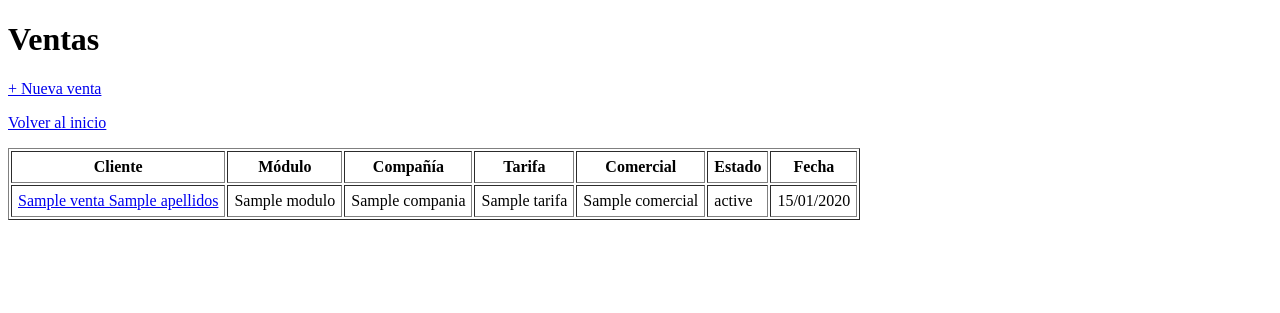
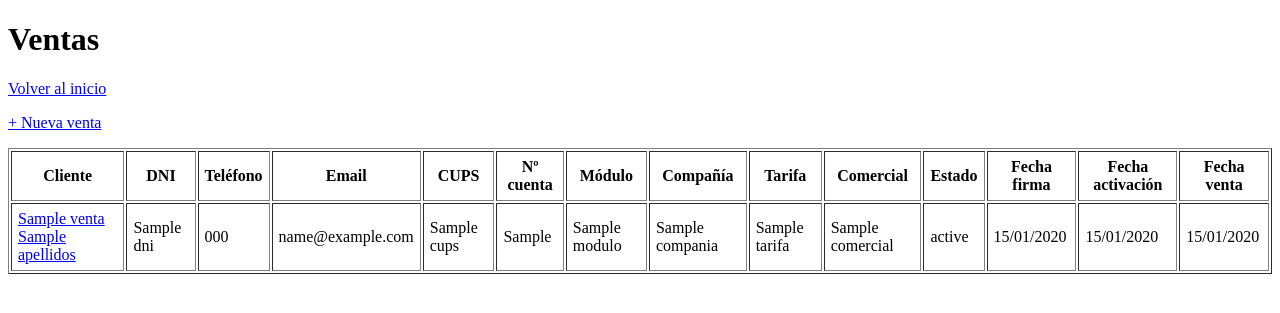
Before and after one commit to EnNiCa/basette-hub, a Flask app: template templates/ventas/listado.html in a window 1280 px wide. Shown: the top 313 px of the page. Run offline with Flask 3, Linux system fonts and the light colour scheme; the template is opened without the code that fills it: most values are stand-ins (such as "Sample title", 1, 10 or a date in 2020).

Commit message:
Oculta columnas de liquidacion y descomision para roles no admin

```diff
--- a/templates/ventas/listado.html
+++ b/templates/ventas/listado.html
@@ -6,35 +6,64 @@
 </head>
 <body>
     <h1>Ventas</h1>
+    <p><a href="{{ url_for('inicio') }}">Volver al inicio</a></p>
     <p><a href="{{ url_for('ventas.nueva_venta') }}">+ Nueva venta</a></p>
-    <p><a href="{{ url_for('inicio') }}">Volver al inicio</a></p>
 
     <table border="1" cellpadding="6">
         <thead>
             <tr>
                 <th>Cliente</th>
+                <th>DNI</th>
+                <th>Teléfono</th>
+                <th>Email</th>
+                <th>CUPS</th>
+                <th>Nº cuenta</th>
                 <th>Módulo</th>
                 <th>Compañía</th>
                 <th>Tarifa</th>
                 <th>Comercial</th>
                 <th>Estado</th>
-                <th>Fecha</th>
+                <th>Fecha firma</th>
+                <th>Fecha activación</th>
+                <th>Fecha venta</th>
+                {% if es_admin %}
+                <th>Fecha liquidación</th>
+                <th>Importe a liquidar</th>
+                <th>Fecha descomisión</th>
+                <th>Importe descomisionado</th>
+                {% endif %}
             </tr>
         </thead>
         <tbody>
             {% for venta in ventas %}
             <tr>
                 <td><a href="{{ url_for('ventas.ver_venta', venta_id=venta.id) }}">{{ venta.nombre }} {{ venta.apellidos }}</a></td>
+                <td>{{ venta.dni }}</td>
+                <td>{{ venta.telefono or '-' }}</td>
+                <td>{{ venta.email or '-' }}</td>
+                <td>{{ venta.cups or '-' }}</td>
+                <td>{{ venta.numero_cuenta or '-' }}</td>
                 <td>{{ venta.modulo }}</td>
                 <td>{{ venta.compania }}</td>
                 <td>{{ venta.tarifa }}</td>
                 <td>{{ venta.comercial }}</td>
                 <td>{{ venta.estado }}</td>
+                <td>{{ venta.fecha_firma.strftime('%d/%m/%Y') if venta.fecha_firma else '-' }}</td>
+                <td>{{ venta.fecha_activacion.strftime('%d/%m/%Y') if venta.fecha_activacion else '-' }}</td>
                 <td>{{ venta.fecha_venta.strftime('%d/%m/%Y') }}</td>
+                {% if es_admin %}
+                <td>{{ venta.fecha_liquidacion.strftime('%d/%m/%Y') if venta.fecha_liquidacion else '-' }}</td>
+                <td>{{ venta.importe_liquidar if venta.importe_liquidar is not none else '-' }}</td>
+                <td>{{ venta.fecha_descomision.strftime('%d/%m/%Y') if venta.fecha_descomision else '-' }}</td>
+                <td>{{ venta.importe_descomisionado if venta.importe_descomisionado is not none else '-' }}</td>
+                {% endif %}
             </tr>
             {% else %}
             <tr>
-                <td colspan="7">No hay ventas todavía.</td>
+                <td colspan="{{ 18 if es_admin else 14 }}">No hay ventas todavía.</td>
             </tr>
             {% endfor %}
         </tbody>
+    </table>
+</body>
+</html>
```
Also changed, not shown: modules/ventas/routes.py (+5 -4 lines).
